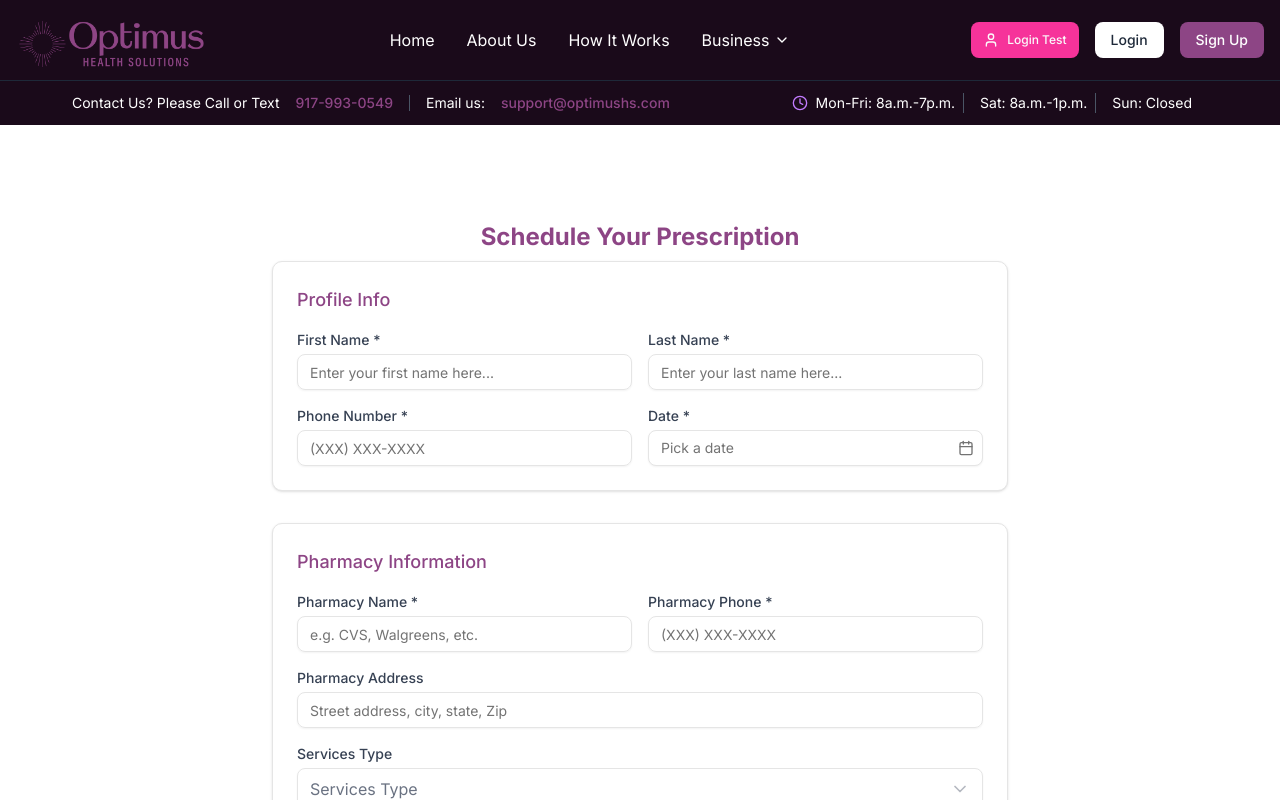
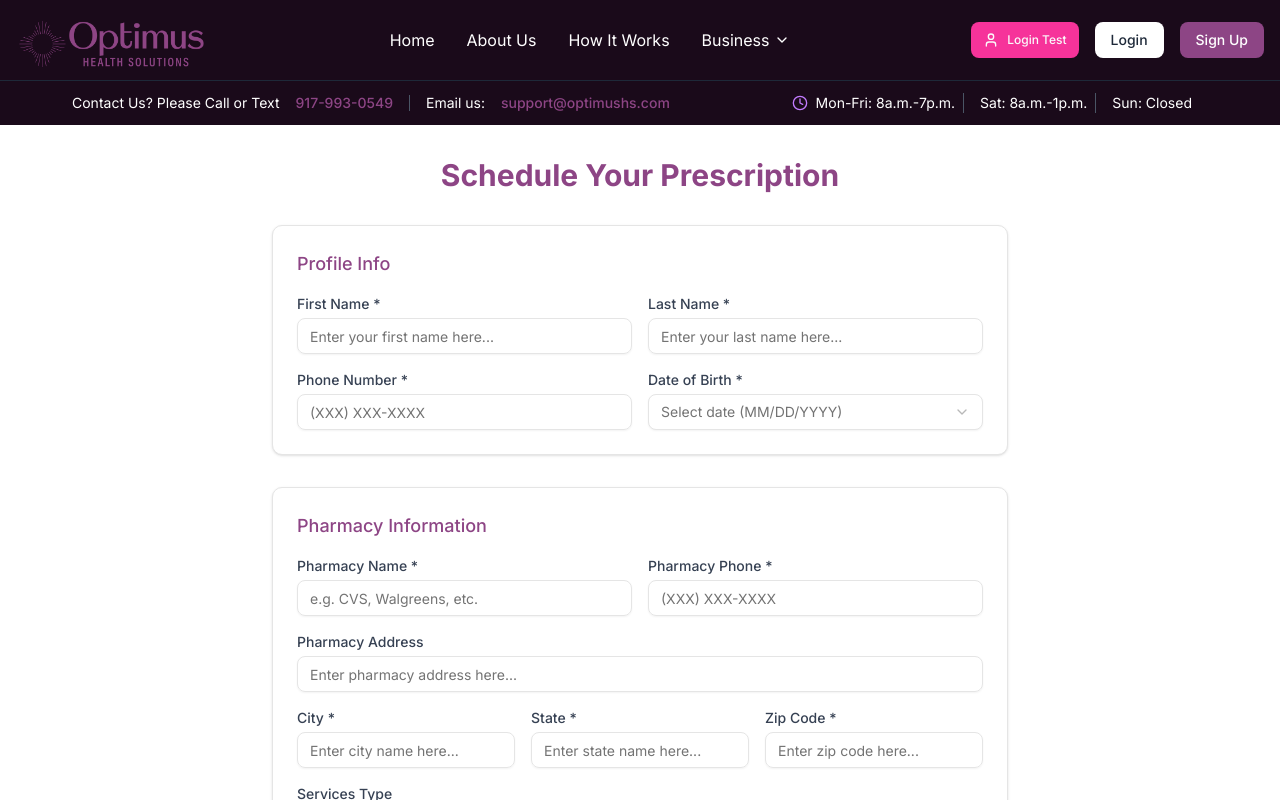
Before and after one commit to TanvirAhmed2942/future-pharmacy-website, a Next.js app: page /schedule-now/online in a window 1280 px wide. Shown: the top 800 px of the page. Built offline with nearby package versions, Linux system fonts and the light colour scheme.

Commit message:
online page complete

```diff
--- a/src/app/(main)/refill-prescription/online/page.tsx
+++ b/src/app/(main)/refill-prescription/online/page.tsx
@@ -3,7 +3,7 @@ import React from "react";
 
 function page() {
   return (
-    <div className="min-h-screen bg-white  py-16">
+    <div className="min-h-screen bg-white  py-4 md:py-16">
       <RefillOnline />
     </div>
   );
--- a/src/app/(main)/schedule-now/online/page.tsx
+++ b/src/app/(main)/schedule-now/online/page.tsx
@@ -3,7 +3,7 @@ import React from "react";
 
 function page() {
   return (
-    <div className="min-h-screen bg-white  py-16">
+    <div className="min-h-screen bg-white  py-4 md:py-16">
       <ScheduleOnline />
     </div>
   );
--- a/src/app/(main)/transfer-prescription/online/page.tsx
+++ b/src/app/(main)/transfer-prescription/online/page.tsx
@@ -3,7 +3,7 @@ import React from "react";
 
 function page() {
   return (
-    <div className="min-h-screen bg-white  py-16">
+    <div className="min-h-screen bg-white  py-4 md:py-16">
       <TransferOnline />
     </div>
   );
--- a/src/components/main/refill/online/refillOnline.tsx
+++ b/src/components/main/refill/online/refillOnline.tsx
@@ -94,9 +94,12 @@ function RefillOnline() {
   };
 
   return (
-    <div className="container mx-auto bg-white py-8 max-w-3xl">
-      <form onSubmit={handleSubmit(onSubmit)} className="space-y-8 px-4">
-        <h2 className="text-2xl font-bold text-center text-peter font-inter">
+    <div className="container mx-auto bg-white max-w-3xl mb-6 mt-4 md:mt-0">
+      <form
+        onSubmit={handleSubmit(onSubmit)}
+        className="space-y-6 md:space-y-8 px-4"
+      >
+        <h2 className="text-2xl lg:text-3xl font-bold text-center text-peter font-inter mt-2 mb-4 lg:-mt-8 lg:mb-8 ">
           Refill Your Prescription
         </h2>
 
--- a/src/components/main/schedule/online/scheduleOnline.tsx
+++ b/src/components/main/schedule/online/scheduleOnline.tsx
@@ -17,8 +17,7 @@ import {
   SelectTrigger,
   SelectValue,
 } from "@/components/ui/select";
-import { CalendarIcon } from "lucide-react";
-import { format } from "date-fns";
+import { ChevronDownIcon } from "lucide-react";
 import { cn } from "@/lib/utils";
 
 import React from "react";
@@ -28,12 +27,15 @@ type FormValues = {
   firstName: string;
   lastName: string;
   phoneNumber: string;
-  date: Date | undefined;
+  dateOfBirth: Date | undefined; // Renamed from date to dateOfBirth
 
   // Pharmacy details
   pharmacyName: string;
   pharmacyPhone: string;
   pharmacyAddress: string;
+  pharmacyCity: string;
+  pharmacyState: string;
+  pharmacyZipCode: string;
 
   // Service type
   serviceCategory: string;
@@ -57,10 +59,13 @@ function ScheduleOnline() {
       firstName: "",
       lastName: "",
       phoneNumber: "",
-      date: undefined,
+      dateOfBirth: undefined,
       pharmacyName: "",
       pharmacyPhone: "",
       pharmacyAddress: "",
+      pharmacyCity: "",
+      pharmacyState: "",
+      pharmacyZipCode: "",
       serviceCategory: "",
       serviceType: "",
       notes: "",
@@ -84,9 +89,12 @@ function ScheduleOnline() {
   };
 
   return (
-    <div className="container mx-auto bg-white py-8 max-w-3xl">
-      <form onSubmit={handleSubmit(onSubmit)} className="space-y-8 px-4">
-        <h2 className="text-2xl font-bold text-center text-peter font-inter mb-2">
+    <div className="container mx-auto bg-white max-w-3xl mb-6">
+      <form
+        onSubmit={handleSubmit(onSubmit)}
+        className="space-y-6 md:space-y-8 px-4"
+      >
+        <h2 className="text-2xl lg:text-3xl font-bold text-center text-peter font-inter mt-2 mb-4 lg:-mt-8 lg:mb-8 ">
           Schedule Your Prescription
         </h2>
 
@@ -177,48 +185,64 @@ function ScheduleOnline() {
             </div>
             <div>
               <Label
-                htmlFor="date"
+                htmlFor="dateOfBirth"
                 className="text-sm font-medium text-gray-700"
               >
-                Date *
+                Date of Birth *
               </Label>
               <Controller
                 control={control}
-                name="date"
-                rules={{ required: "Date is required" }}
+                name="dateOfBirth"
+                rules={{ required: "Date of birth is required" }}
                 render={({ field }) => (
                   <Popover>
                     <PopoverTrigger asChild>
                       <Button
+                        id="dateOfBirth"
                         variant={"outline"}
                         className={cn(
-                          "relative w-full mt-1 justify-start text-left font-normal",
+                          "w-full mt-1 justify-between font-normal",
                           !field.value && "text-muted-foreground",
-                          errors.date && "border-red-500"
+                          errors.dateOfBirth && "border-red-500"
                         )}
                       >
                         {field.value ? (
-                          format(field.value, "PPP")
+                          // Format the date as MM/DD/YYYY
+                          `${(field.value.getMonth() + 1)
+                            .toString()
+                            .padStart(2, "0")}/${field.value
+                            .getDate()
+                            .toString()
+                            .padStart(2, "0")}/${field.value.getFullYear()}`
                         ) : (
-                          <span>Pick a date</span>
+                          <span>Select date (MM/DD/YYYY)</span>
                         )}
-                        <CalendarIcon className="absolute right-2 top-1/2 -translate-y-1/2 h-4 w-4" />
+                        <ChevronDownIcon className="h-4 w-4 opacity-50" />
                       </Button>
                     </PopoverTrigger>
                     <PopoverContent className="w-auto p-0" align="start">
                       <Calendar
                         mode="single"
                         selected={field.value}
-                        onSelect={field.onChange}
+                        onSelect={(date) => {
+                          // Prevent future dates
+                          if (date && date <= new Date()) {
+                            field.onChange(date);
+                          }
+                        }}
+                        captionLayout="dropdown"
+                        fromYear={1900}
+                        toYear={new Date().getFullYear()}
+                        disabled={(date) => date > new Date()}
                         initialFocus
                       />
                     </PopoverContent>
                   </Popover>
                 )}
               />
-              {errors.date && (
+              {errors.dateOfBirth && (
                 <p className="text-red-500 text-xs mt-1">
-                  {errors.date.message}
+                  {errors.dateOfBirth.message}
                 </p>
               )}
             </div>
@@ -297,9 +321,90 @@ function ScheduleOnline() {
               type="text"
               id="pharmacyAddress"
               {...register("pharmacyAddress")}
-              placeholder="Street address, city, state, Zip"
+              placeholder="Enter pharmacy address here..."
               className="w-full mt-1"
             />
+          </div>
+          <div className="grid grid-cols-1 md:grid-cols-3 gap-4 mb-4">
+            <div>
+              <Label
+                htmlFor="pharmacyCity"
+                className="text-sm font-medium text-gray-700"
+              >
+                City *
+              </Label>
+              <Input
+                type="text"
+                id="pharmacyCity"
+                {...register("pharmacyCity", {
+                  required: "City is required",
+                })}
+                placeholder="Enter city name here..."
+                className={cn(
+                  "w-full mt-1",
+                  errors.pharmacyCity && "border-red-500"
+                )}
+              />
+              {errors.pharmacyCity && (
+                <p className="text-red-500 text-xs mt-1">
+                  {errors.pharmacyCity.message}
+                </p>
+              )}
+            </div>
+            <div>
+              <Label
+                htmlFor="pharmacyState"
+                className="text-sm font-medium text-gray-700"
+              >
+                State *
+              </Label>
+              <Input
+                type="text"
+                id="pharmacyState"
+                {...register("pharmacyState", {
+                  required: "State is required",
+                })}
+                placeholder="Enter state name here..."
+                className={cn(
+                  "w-full mt-1",
+                  errors.pharmacyState && "border-red-500"
+                )}
+              />
+              {errors.pharmacyState && (
+                <p className="text-red-500 text-xs mt-1">
+                  {errors.pharmacyState.message}
+                </p>
+              )}
+            </div>
+            <div>
+              <Label
+                htmlFor="pharmacyZipCode"
+                className="text-sm font-medium text-gray-700"
+              >
+                Zip Code *
+              </Label>
+              <Input
+                type="text"
+                id="pharmacyZipCode"
+                {...register("pharmacyZipCode", {
+                  required: "Zip code is required",
+                  pattern: {
+                    value: /^\d{5}(-\d{4})?$/,
+                    message: "Please enter a valid zip code",
+                  },
+                })}
+                placeholder="Enter zip code here..."
+                className={cn(
+                  "w-full mt-1",
+                  errors.pharmacyZipCode && "border-red-500"
+                )}
+              />
+              {errors.pharmacyZipCode && (
+                <p className="text-red-500 text-xs mt-1">
+                  {errors.pharmacyZipCode.message}
+                </p>
+              )}
+            </div>
           </div>
 
           {/* Service Category Dropdown */}
--- a/src/components/main/transfer/online/transferOnline.tsx
+++ b/src/components/main/transfer/online/transferOnline.tsx
@@ -103,9 +103,12 @@ function TransferOnline() {
   };
 
   return (
-    <div className="container mx-auto bg-white py-8 max-w-3xl">
-      <form onSubmit={handleSubmit(onSubmit)} className="space-y-8 px-4">
-        <h2 className="text-2xl font-bold text-center text-peter font-inter mb-2">
+    <div className="container mx-auto bg-white max-w-3xl mb-6">
+      <form
+        onSubmit={handleSubmit(onSubmit)}
+        className="space-y-6 md:space-y-8 px-4"
+      >
+        <h2 className="text-2xl lg:text-3xl font-bold text-center text-peter font-inter mt-2 mb-4 lg:-mt-8 lg:mb-8 ">
           Transfer Your Prescription
         </h2>
 
```
